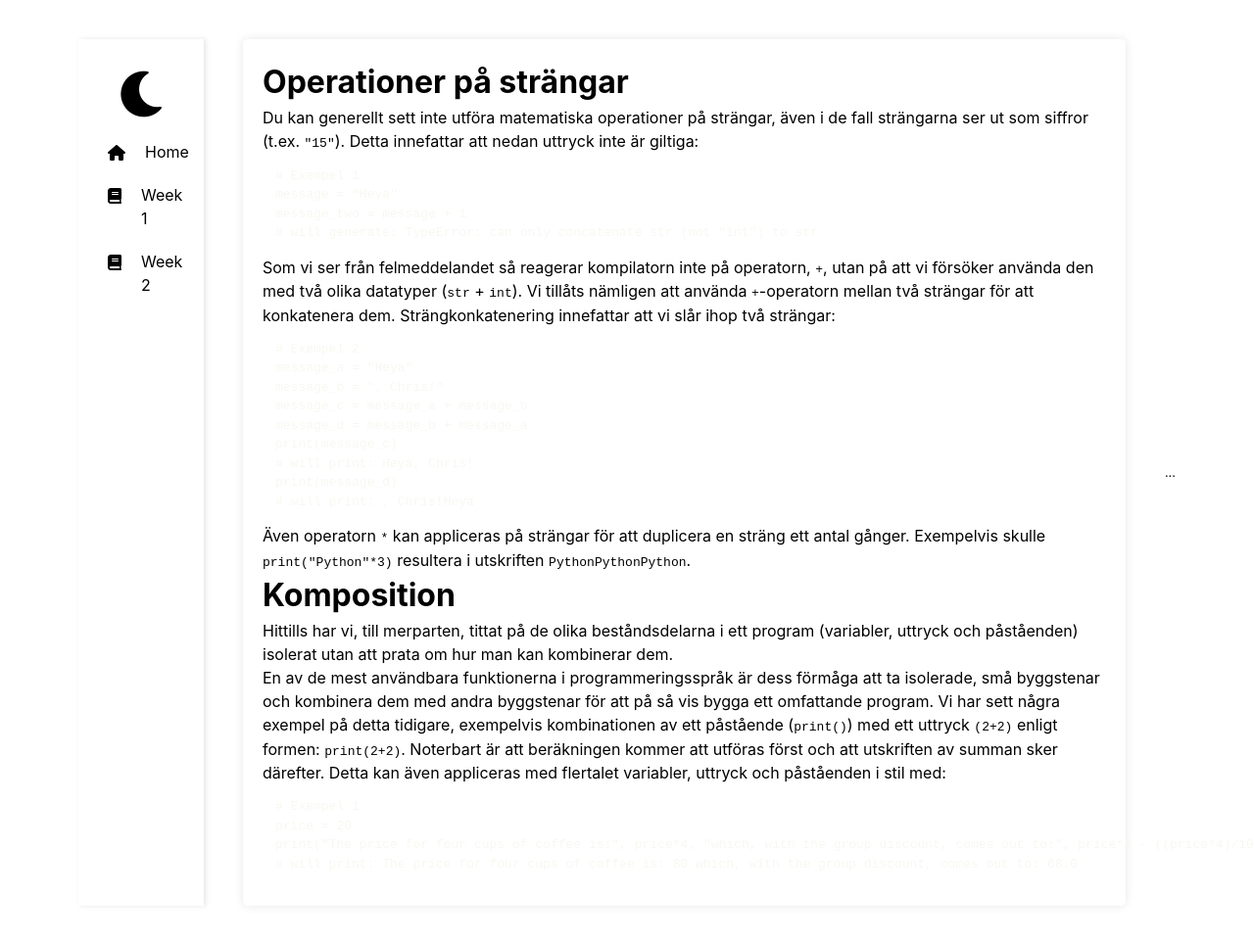
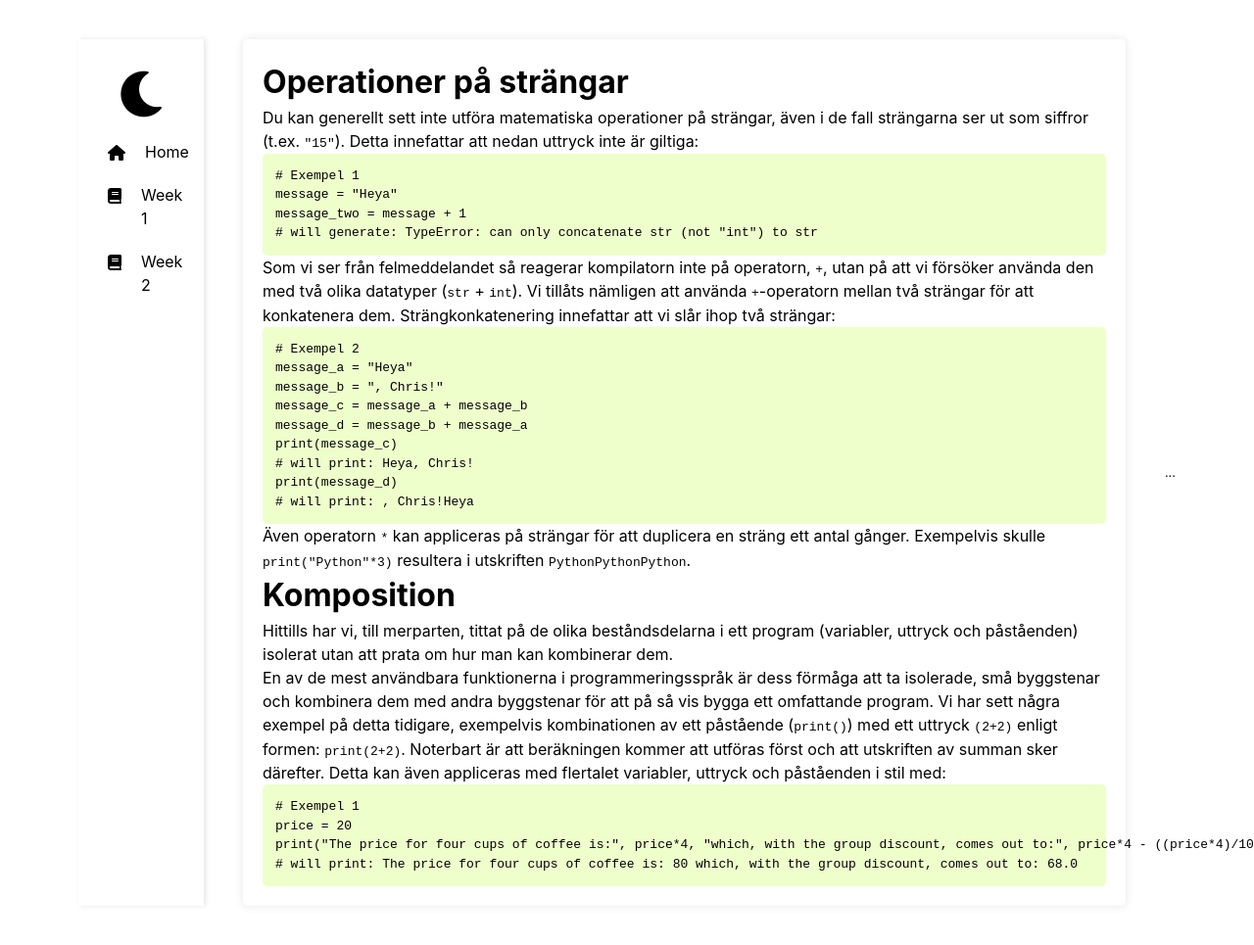
Before and after one commit to noitaloiv/fundamentalPython, a Jekyll site: the page built from week1/strings.md, in a window 1280 px wide. Shown: the whole page at 98% size. Built offline with Jekyll 4.4.1, drawn with Linux system fonts in a browser that asks for light colours.

Commit message:
Update style.css

```diff
--- a/assets/css/style.css
+++ b/assets/css/style.css
@@ -17,6 +17,15 @@
   --background-color: #121212;
   --text-color: #ffffff;
   /* ... other dark theme colors */
+}
+
+body[data-theme='light'] pre {
+  color: black;
+  background-color:#eeffcc;
+}
+
+body[data-theme='dark'] pre {
+  background-color:#202020;
 }
 
 /* Light mode menu */
```
